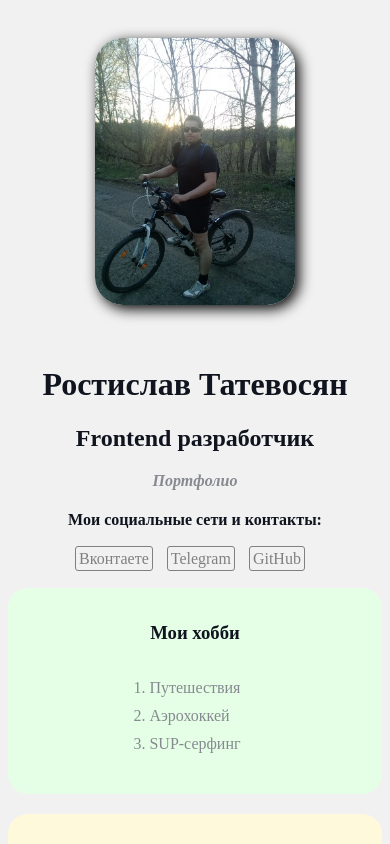
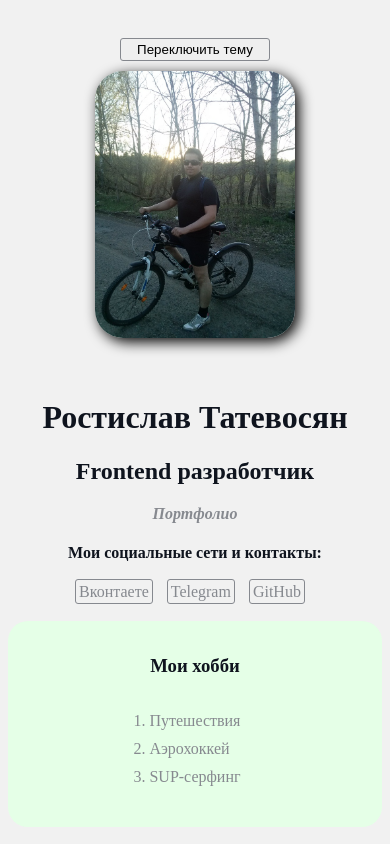
Before and after one commit to RostislavTatevosyan/praktika, a plain HTML site: page index.html in a window 390 px wide. Shown: the top 844 px of the page. Drawn offline with Linux system fonts and the light colour scheme.

Commit message:
Тест коммит

```diff
--- a/index.html
+++ b/index.html
@@ -15,7 +15,9 @@
     <title>Ростислав Татевосян</title>
   </head>
   <body>
+
     <div class="conteiner">
+        <button class="toggle-theme-btn" id="toggle-theme-btn">Переключить тему</button>
       <header>
         <div class="info">
           <img class="info-avatar" src="avatar.jpg" alt="Аватарка с ВК" />
--- a/stayles.css
+++ b/stayles.css
@@ -1,40 +1,57 @@
-@import url("https://fonts.googleapis.com/css2?family=Roboto&display=swap");
+@import url('https://fonts.googleapis.com/css2?family=Roboto&display=swap');
 
+:root {
+	--color-main: #0f141e;
+	--color-accent: #86898f;
+	--bg-color: #f1f1f1;
+}
 body {
-  font-family: "Roboto" sans-serif;
+	font-family: 'Roboto' sans-serif;
 	font-size: 16px;
 	font-weight: normal;
-  color: #0f141e;
-  background: #f1f1f1;
+	color: var(--color-main);
+	background: var(--bg-color);
 }
 
 a {
-  color: #000;
+	color: var(--color-main);
 	text-decoration: none;
 	margin-right: 10px;
+}
+.toggle-theme-btn {
+	margin-left: 65%;
+	padding: 3px;
+	border-style: solid;
+	border-color: var(--color-accent);
+	border-width: 1px;
+	border-radius: 3px;
+}
+
+.toggle-theme-btn:hover {
+	opacity: 0.6;
+	cursor: pointer;
 }
 
 .info a {
 	padding: 3px;
 	border-style: solid;
-  border-color: gray;
+	border-color: var(--color-accent);
 	border-width: 1px;
 	border-radius: 3px;
-  color: gray;
+	color: var(--color-accent);
 }
 a:hover {
-  text-decoration: underline;
+	color: var(--color-main);
 }
 a:active {
 	color: blue;
 }
 
-
 .list {
 	padding: 0 20px;
 }
 .list li {
-  color: #86898f;
+	color: var(--color-accent);
 	margin-bottom: 10px;
 }
 
@@ -47,7 +64,7 @@ a:active {
 }
 .tabel td:nth-child(2),
 .tabel td:nth-child(3) {
-  color: #86898f;
+	color: var(--color-accent);
 }
 .btn {
 	background: #111;
@@ -93,7 +110,11 @@ a:active {
 	.list {
 		text-align: left;
 	}
-
+	.toggle-theme-btn {
+		margin-left: 30%;
+		margin-bottom: 10px;
+		max-width: 40%;
+	}
 }
 
 .info-avatar {
@@ -152,7 +173,7 @@ a:active {
 .form-group label {
 	display: block;
 	font-size: 14px;
-  color: #86898f;
+	color: var(--color-accent);
 }
 
 .form-group input,
```
Lines whose indentation alone changed are shown as unchanged.
